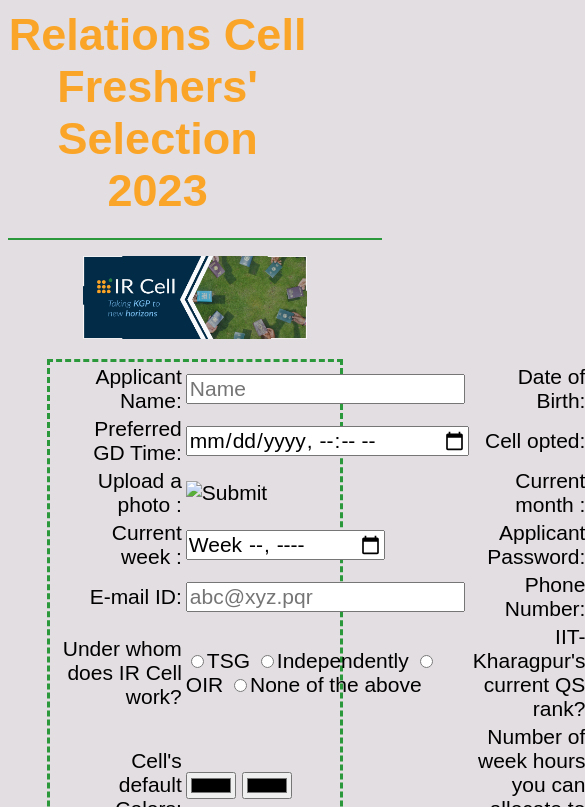
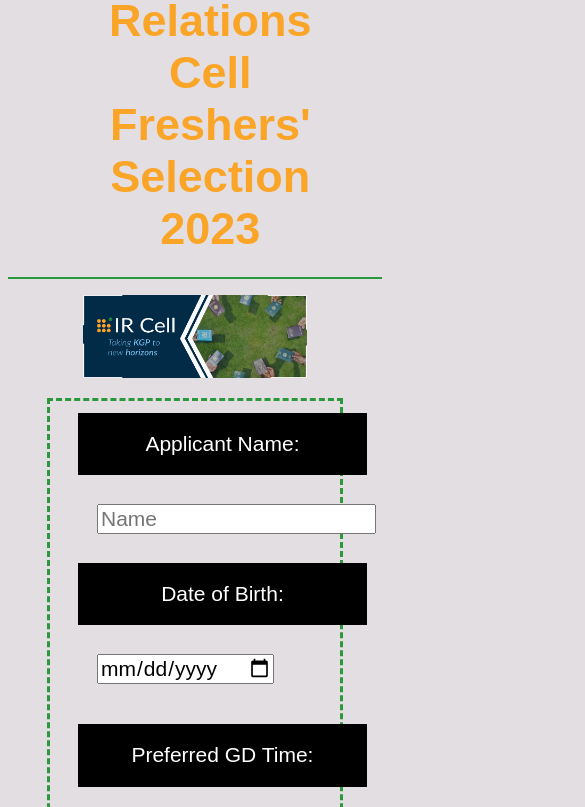
Before and after one commit to Gargi11Raj/Gargi11Raj.github.io, a plain HTML site: page index.html in a window 390 px wide. Shown: the part 94-901 px from the top of the page, 585 px wide, since content can reach past the window. Drawn offline with Linux system fonts and the light colour scheme; a web font is replaced by a local one.

Commit message:
media query
added responsiveness

```diff
--- a/index.html
+++ b/index.html
@@ -37,7 +37,7 @@
           #first{
               display: grid;
               grid-template-columns: 10% 25% 55% 10%;
-              grid-gap: 10px;
+              grid-gap: 12%;
               margin-left: auto;
               margin-right: auto;
 
@@ -45,14 +45,45 @@
           }
 
           td{
-            font-family: 'Smooch Sans', sans-serif;
-            font-size: 21px;
+              padding: .8rem;
+              font-family: 'Smooch Sans', sans-serif;
+              font-size: 21px;
           }
 
           input{
             font-family: 'Smooch Sans', sans-serif;
             font-size: 21px;
           }
+
+          @media screen and (max-width: 600px)
+          {
+              td{
+                  display: block;
+                  padding: 1.2rem;
+                  margin-top: 3%;
+                  margin-bottom: 3%;
+                  margin-left: 5%;
+                  margin-right: 5%;
+              }
+
+              td:first-child{
+                  background-color:black;
+                  color: white;
+                  text-align: center;
+              }
+
+              .mobi{
+                  background-color:black;
+                  color: white;
+                  text-align: center;
+              }
+
+              h1{
+                  display:flex;
+
+              }
+          }
+
         </style>
 
     </head>
@@ -81,7 +112,7 @@
                     <td>
                         <input type="text" placeholder="Name">
                     </td>
-                    <td align="right">
+                    <td class="mobi" align="right">
                         Date of Birth:
                     </td>
                     <td>
@@ -96,7 +127,7 @@
                     <td>
                         <input type="datetime-local">
                     </td>
-                    <td align="right">
+                    <td class="mobi" align="right">
                         Cell opted:
                     </td>
                     <td>
@@ -111,7 +142,7 @@
                     <td>
                         <input type="image">
                     </td>
-                    <td align="right">
+                    <td class="mobi" align="right">
                         Current month :
                     </td>
                     <td>
@@ -127,7 +158,7 @@
                     <td>
                         <input type="week">
                     </td>
-                    <td align="right">
+                    <td class="mobi" align="right">
                         Applicant Password:
                     </td>
                     <td>
@@ -142,7 +173,7 @@
                     <td>
                         <input type="email" placeholder="abc@xyz.pqr">
                     </td>
-                    <td align="right">
+                    <td class="mobi" align="right">
                         Phone Number:
                     </td>
                     <td>
@@ -153,8 +184,6 @@
                                 <option>+49</option>
                                 <option>+93</option>
                             </select>
-                    </td>
-                    <td align="left">
                         <input type="tel" placeholder="**********">
                     </td>
                 </tr>
@@ -169,7 +198,7 @@
                         <input type="radio" name="cake">OIR
                         <input type="radio" name="cake">None of the above
                     </td>
-                    <td align="right">
+                    <td class="mobi" align="right">
                         IIT-Kharagpur's current QS rank?
                     </td>
                     <td>
@@ -191,7 +220,7 @@
                         <input type="color">
                         <input type="color">
                     </td>
-                    <td align="right">
+                    <td class="mobi" align="right">
                         Number of week hours you can allocate to Cell:
                         </td>
                         <td>
@@ -209,7 +238,7 @@
                         <input type="checkbox" Design Team>Design Team
                         <input type="checkbox" Videography Team>Videography Team
                     </td>
-                    <td align="right">
+                    <td class="mobi" align="right">
                         Convenient Time:
                         </td>
                         <td>
@@ -224,7 +253,7 @@
                     <td>
                         <input type="url">
                     </td>
-                    <td align="right">
+                    <td class="mobi" align="right">
                         Search Google for more:
                     </td>
                     <td>
```
